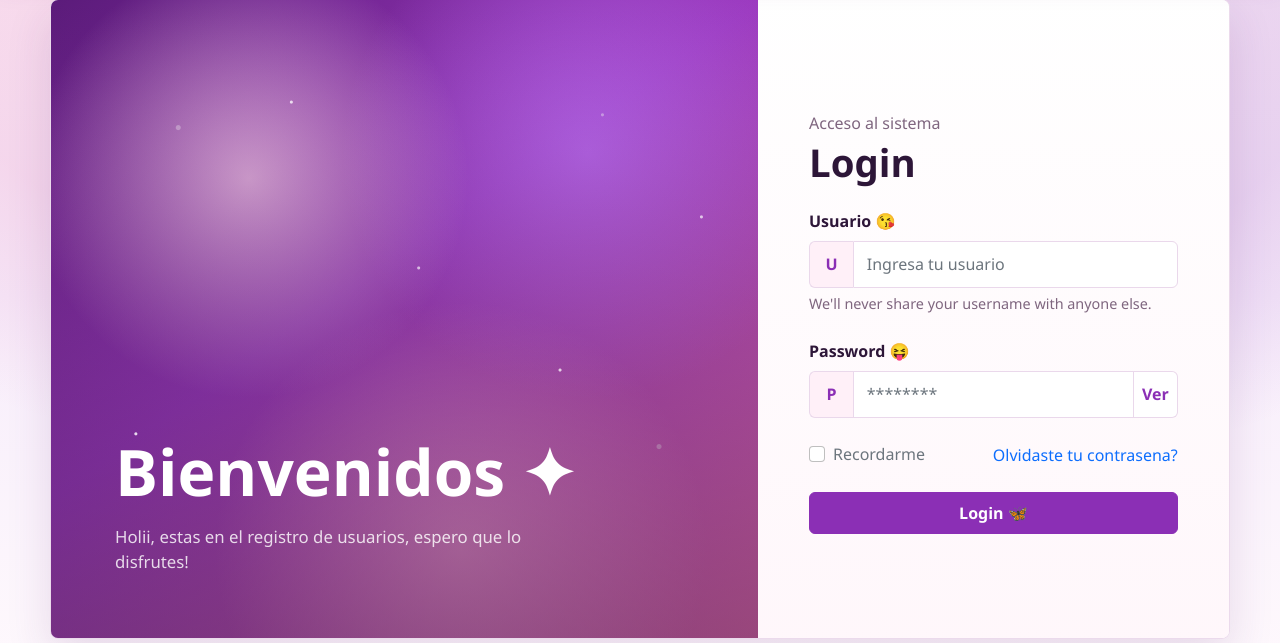
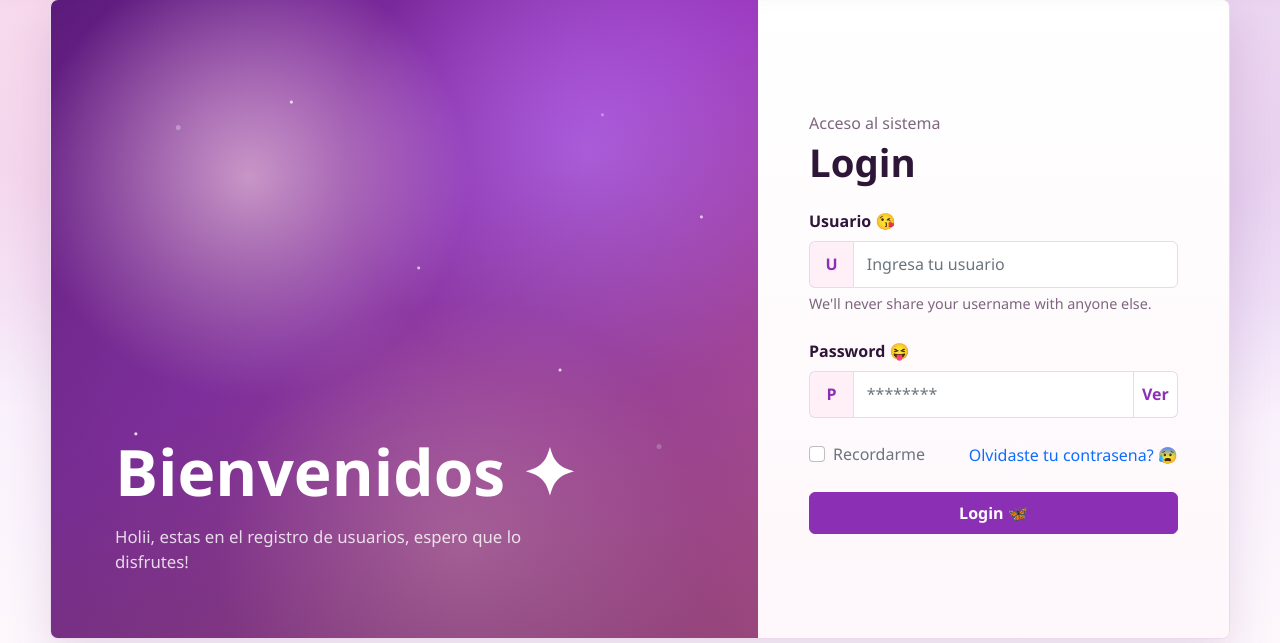
Before and after one commit to meli11787/Usuarios, a Django app: page / in a window 1280 px wide. Shown: the part 88-731 px from the top of the page. Run offline with Django 4.2, Linux system fonts and the light colour scheme; data that the repository does not hold is empty; some libraries are stand-ins or nearby versions.

Commit message:
Cambio
Para mejorar la experiencia

```diff
--- a/dcrm/website/templates/home.html
+++ b/dcrm/website/templates/home.html
@@ -374,7 +374,7 @@
                         <input class="form-check-input" type="checkbox" id="remember" name="remember">
                         <label class="form-check-label text-muted" for="remember">Recordarme</label>
                     </div>
-                    <a href="#" class="text-decoration-none">Olvidaste tu contrasena?</a>
+                    <a href="#" class="text-decoration-none">Olvidaste tu contrasena? 😰</a>
                 </div>
 
                 <button type="submit" class="btn btn-primary w-100 py-2">Login 🦋</button>
```
